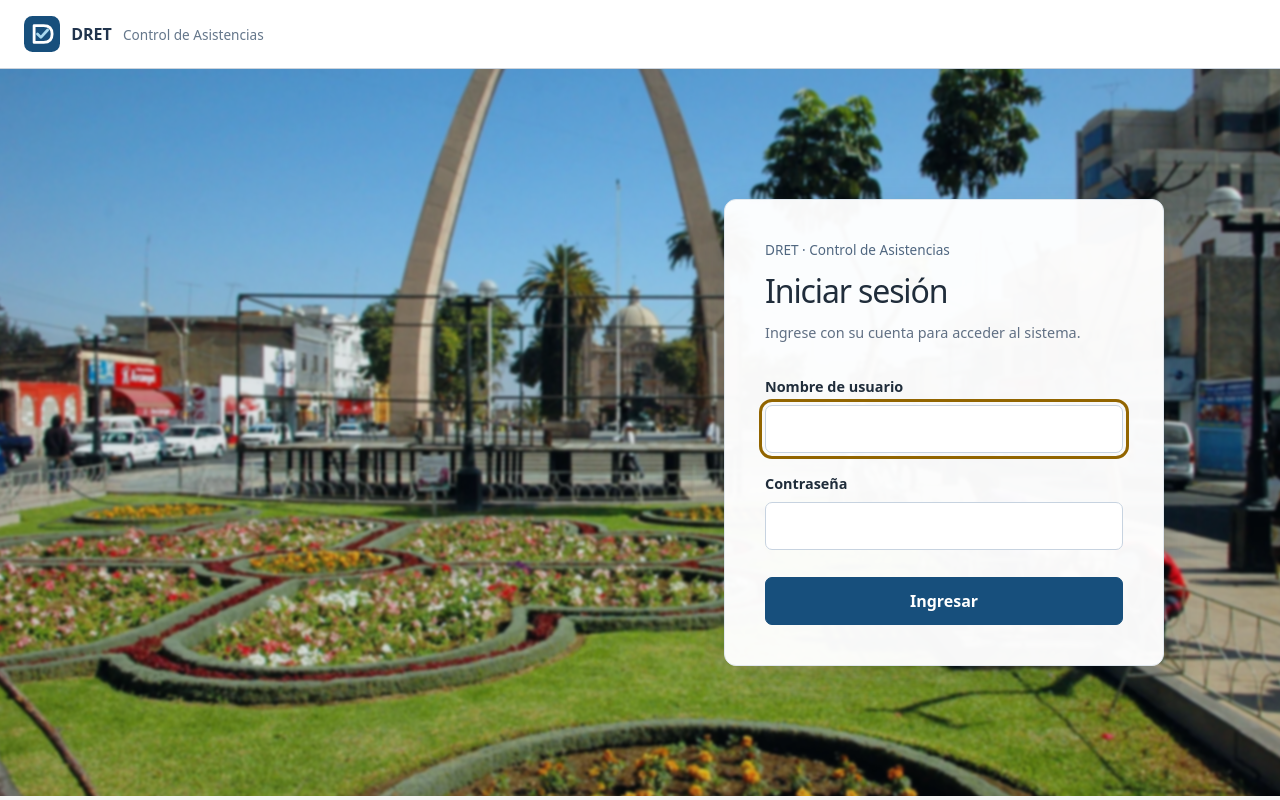
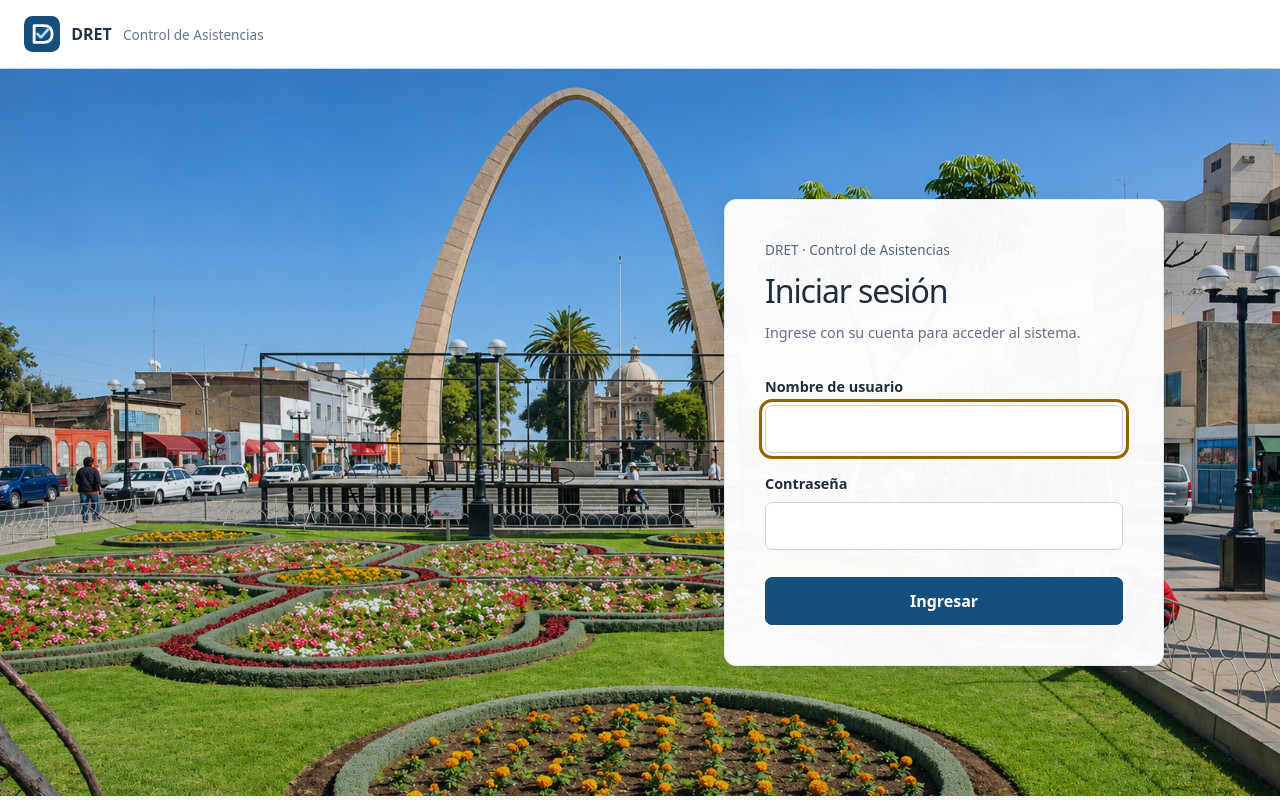
Before and after one commit to He1N/ASISTENCIAS-APP-DRET, a Django app: page /ingresar/ in a window 1280 px wide. Run offline with Django 5.2, Linux system fonts and the light colour scheme; parts of the project's set-up code (start-up, migrations or seed data) failed here and were passed over; some libraries are stand-ins or nearby versions.

Commit message:
Mejorar fondo de Tacna con IA y reducir desenfoque

```diff
--- a/control/static/control/app.css
+++ b/control/static/control/app.css
@@ -526,7 +526,7 @@ dd {
 .pagina-login .estructura { min-height:calc(100dvh - 73px); }
 .login-distribucion { position:relative; isolation:isolate; display:grid; grid-template-columns:1fr 1fr; min-height:calc(100dvh - 73px); padding:3rem 2rem; overflow:hidden; }
 .login-paisaje { position:absolute; inset:0; z-index:-1; margin:0; overflow:hidden; background:#183c55; }
-.login-paisaje > img { width:100%; height:100%; object-fit:cover; object-position:center; filter:blur(1.5px); transform:scale(1.012); }
+.login-paisaje > img { width:100%; height:100%; object-fit:cover; object-position:center; filter:blur(.4px); transform:scale(1.012); }
 .login-paisaje::after { content:''; position:absolute; inset:0; background:rgba(15,38,57,.13); }
 .login-panel { grid-column:2; align-self:center; justify-self:center; width:min(100%,440px); padding:2.5rem; background:rgba(255,255,255,.97); border:1px solid #e1e8ef; border-radius:12px; box-shadow:0 12px 36px rgba(16,40,61,.13); }
 .login-contenido { width:100%; max-width:390px; }
```
Also changed, not shown: control/static/control/tacna-fondo.png.
